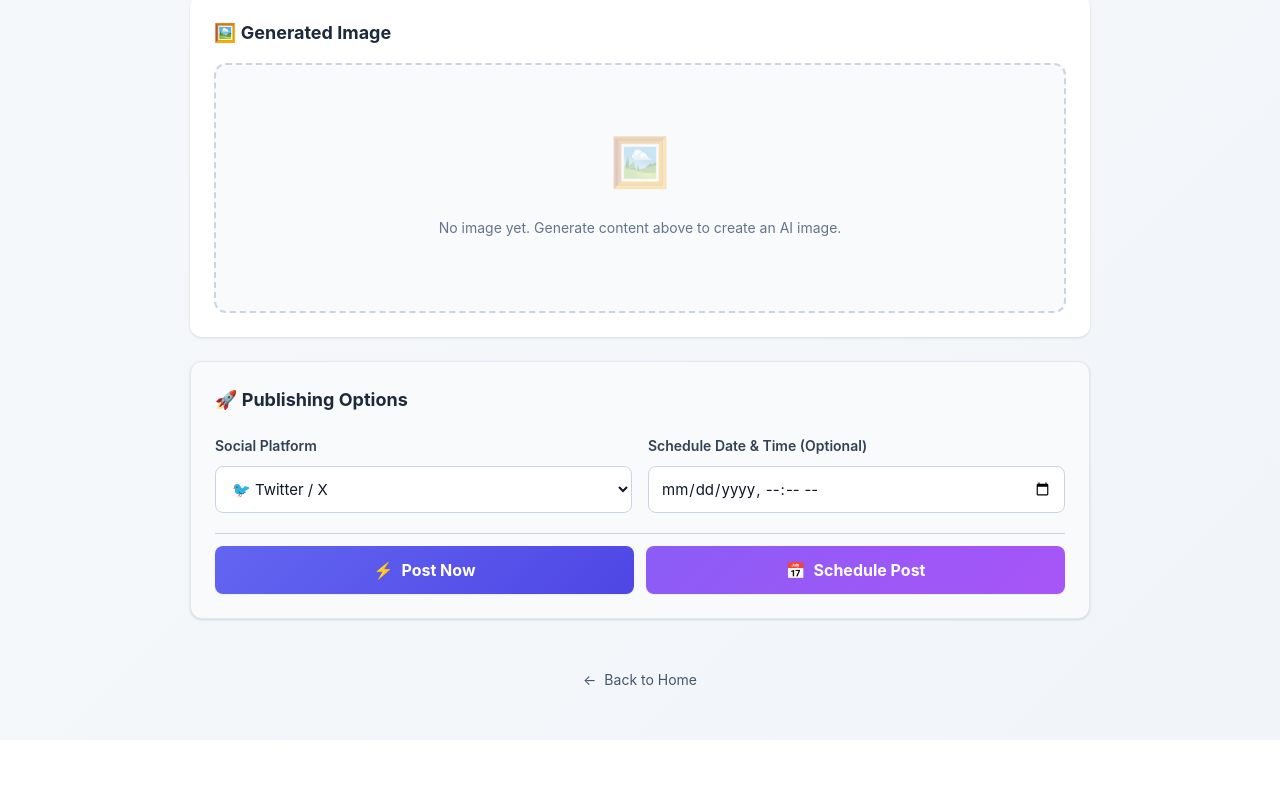
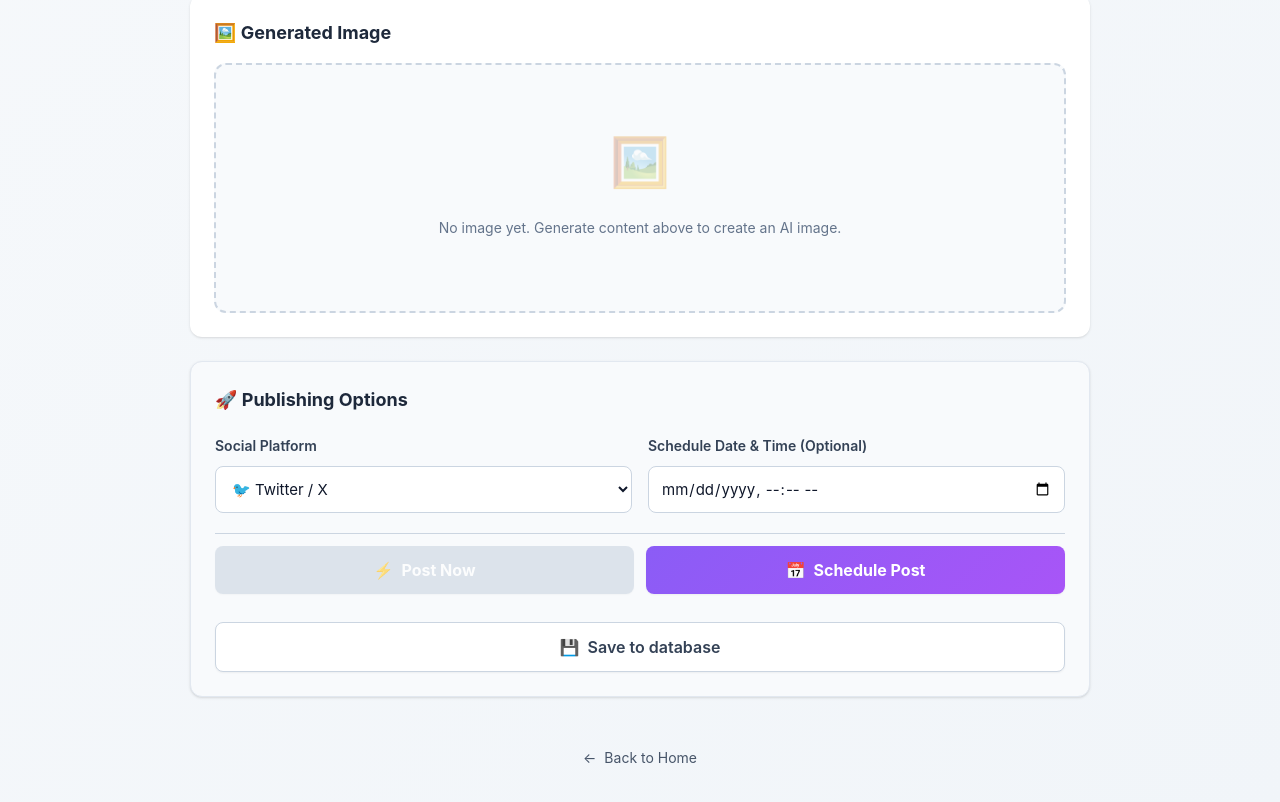
Before and after one commit to anurag2928/Aiinfluencerphase1frontend, a Next.js app: page /create-post in a window 1280 px wide. Shown: the part 1410-2212 px from the top of the page. Before the commit the page ends 2150 px from the top, so only its background shows below. Built offline with nearby package versions, Linux system fonts and the light colour scheme; no server answers.

Commit message:
sixth commit phase 3

```diff
--- a/components/PostForm.js
+++ b/components/PostForm.js
@@ -2,15 +2,25 @@ import { useState } from 'react';
 import axios from 'axios';
 import API_URL from '../config/api';
 
-export default function PostForm() {
+export default function PostForm({ initialData }) {
   const [topic, setTopic] = useState('');
-  const [caption, setCaption] = useState('');
-  const [hashtags, setHashtags] = useState('');
-  const [imageBase64, setImageBase64] = useState(null);
-  const [provider, setProvider] = useState('x');
+  const [caption, setCaption] = useState(initialData?.content || '');
+  const [hashtags, setHashtags] = useState(initialData?.hashtags || '');
+  const [imageBase64, setImageBase64] = useState(initialData?.imageUrl || null);
+  const [provider, setProvider] = useState(initialData?.provider || 'x');
   const [scheduledAt, setScheduledAt] = useState('');
   const [loading, setLoading] = useState(false);
   const [colorScheme, setColorScheme] = useState('blue-gradient');
+  const [savedPostId, setSavedPostId] = useState(initialData?.id || null);
+
+  // Update state if initialData changes (e.g. after fetch)
+  if (initialData && caption === '' && initialData.content !== caption) {
+    setCaption(initialData.content || '');
+    setHashtags(initialData.hashtags || '');
+    setImageBase64(initialData.imageUrl || null);
+    setProvider(initialData.provider || 'x');
+    setSavedPostId(initialData.id || null);
+  }
 
   // 20 Crypto topic recommendations: 10 facts + 10 education
   const cryptoTopics = {
@@ -61,9 +71,10 @@ export default function PostForm() {
 
   async function handlePostNow(e) {
     e.preventDefault();
-    if (!caption) return alert('generate or enter caption');
+    if (!savedPostId) return alert('Please save the post first!');
+
     try {
-      await axios.post(`${API_URL}/posts/create`, { content: caption, hashtags, provider, postNow: true, imageBase64 });
+      await axios.post(`${API_URL}/posts/publish-now`, { postId: savedPostId, provider });
       alert('Post queued for immediate publishing.');
     } catch (err) {
       console.error('Post error:', err);
@@ -81,6 +92,22 @@ export default function PostForm() {
     } catch (err) {
       console.error('Schedule error:', err);
       alert(`Schedule failed: ${err.response?.data?.error || err.message}`);
+    }
+  }
+
+  async function handleSaveDraft(e) {
+    e.preventDefault();
+    if (!caption) return alert('generate or enter caption');
+    try {
+      // No postNow, no scheduledAt -> defaults to 'draft' status
+      const res = await axios.post(`${API_URL}/posts/create`, { content: caption, hashtags, provider, imageBase64 });
+      if (res.data && res.data.post && res.data.post.id) {
+        setSavedPostId(res.data.post.id);
+        alert('Post saved to database! You can now publish it.');
+      }
+    } catch (err) {
+      console.error('Save error:', err);
+      alert(`Save failed: ${err.response?.data?.error || err.message}`);
     }
   }
 
@@ -111,7 +138,7 @@ export default function PostForm() {
   // A simple list of accounts. In a real app, this would come from the backend.
   const accounts = ['default', 'business'];
   const providers = [
-    { value: 'x', label: 'Twitter/X' },
+    { value: 'x', label: 'X' },
     { value: 'instagram', label: 'Instagram' }
   ];
 
@@ -444,12 +471,14 @@ export default function PostForm() {
             }}>
               <button
                 onClick={handlePostNow}
+                disabled={!savedPostId}
                 type="button"
                 className="btn-primary"
                 style={{
                   flex: 1,
                   padding: '0.875rem 1.5rem',
-                  background: 'linear-gradient(135deg, var(--primary) 0%, var(--primary-dark) 100%)',
+                  background: savedPostId ? 'linear-gradient(135deg, var(--primary) 0%, var(--primary-dark) 100%)' : 'var(--gray-300)',
+                  cursor: savedPostId ? 'pointer' : 'not-allowed',
                   fontSize: '1rem',
                   fontWeight: '700',
                   display: 'flex',
@@ -457,6 +486,7 @@ export default function PostForm() {
                   justifyContent: 'center',
                   gap: '0.5rem'
                 }}
+                title={!savedPostId ? "Save to database first" : "Post immediately"}
               >
                 <span>⚡</span>
                 <span>Post Now</span>
@@ -481,6 +511,30 @@ export default function PostForm() {
                 <span>Schedule Post</span>
               </button>
             </div>
+
+            <button
+              onClick={handleSaveDraft}
+              type="button"
+              style={{
+                width: '100%',
+                padding: '0.875rem 1.5rem',
+                background: 'white',
+                border: '1px solid var(--gray-300)',
+                color: 'var(--gray-700)',
+                fontSize: '1rem',
+                fontWeight: '600',
+                display: 'flex',
+                alignItems: 'center',
+                justifyContent: 'center',
+                gap: '0.5rem',
+                borderRadius: '0.5rem',
+                cursor: 'pointer',
+                marginTop: '0.5rem'
+              }}
+            >
+              <span>💾</span>
+              <span>Save to database</span>
+            </button>
           </div>
         </div>
       </form>
--- a/pages/create-post.js
+++ b/pages/create-post.js
@@ -1,9 +1,27 @@
 import PostForm from '../components/PostForm';
 import Link from 'next/link';
 
-export default function CreatePost(){
+import { useRouter } from 'next/router';
+import { useEffect, useState } from 'react';
+import axios from 'axios';
+import API_URL from '../config/api';
+
+export default function CreatePost() {
+  const router = useRouter();
+  const { repost } = router.query;
+  const [initialData, setInitialData] = useState(null);
+
+  useEffect(() => {
+    if (repost) {
+      axios.get(`${API_URL}/posts/${repost}`)
+        .then(res => {
+          setInitialData(res.data);
+        })
+        .catch(err => console.error('Failed to load repost data', err));
+    }
+  }, [repost]);
   return (
-    <div className="container" style={{paddingTop: '2rem', paddingBottom: '3rem'}}>
+    <div className="container" style={{ paddingTop: '2rem', paddingBottom: '3rem' }}>
       {/* Header with Navigation */}
       <div style={{
         display: 'flex',
@@ -22,7 +40,7 @@ export default function CreatePost(){
           }}>
             ✨ Create New Post
           </h1>
-          <p style={{color: 'var(--gray-600)', margin: 0, fontSize: '0.938rem'}}>
+          <p style={{ color: 'var(--gray-600)', margin: 0, fontSize: '0.938rem' }}>
             Generate AI-powered content for your social media
           </p>
         </div>
@@ -44,10 +62,10 @@ export default function CreatePost(){
       </div>
 
       {/* Form Component */}
-      <PostForm />
+      <PostForm initialData={initialData} />
 
       {/* Back to Home Link */}
-      <div style={{textAlign: 'center', marginTop: '3rem'}}>
+      <div style={{ textAlign: 'center', marginTop: '3rem' }}>
         <Link href="/" style={{
           color: 'var(--gray-600)',
           fontSize: '0.875rem',
```
Also changed, not shown: pages/history.js (+76 -23 lines), pages/privacy-policy.js (added, +36 -0 lines).
